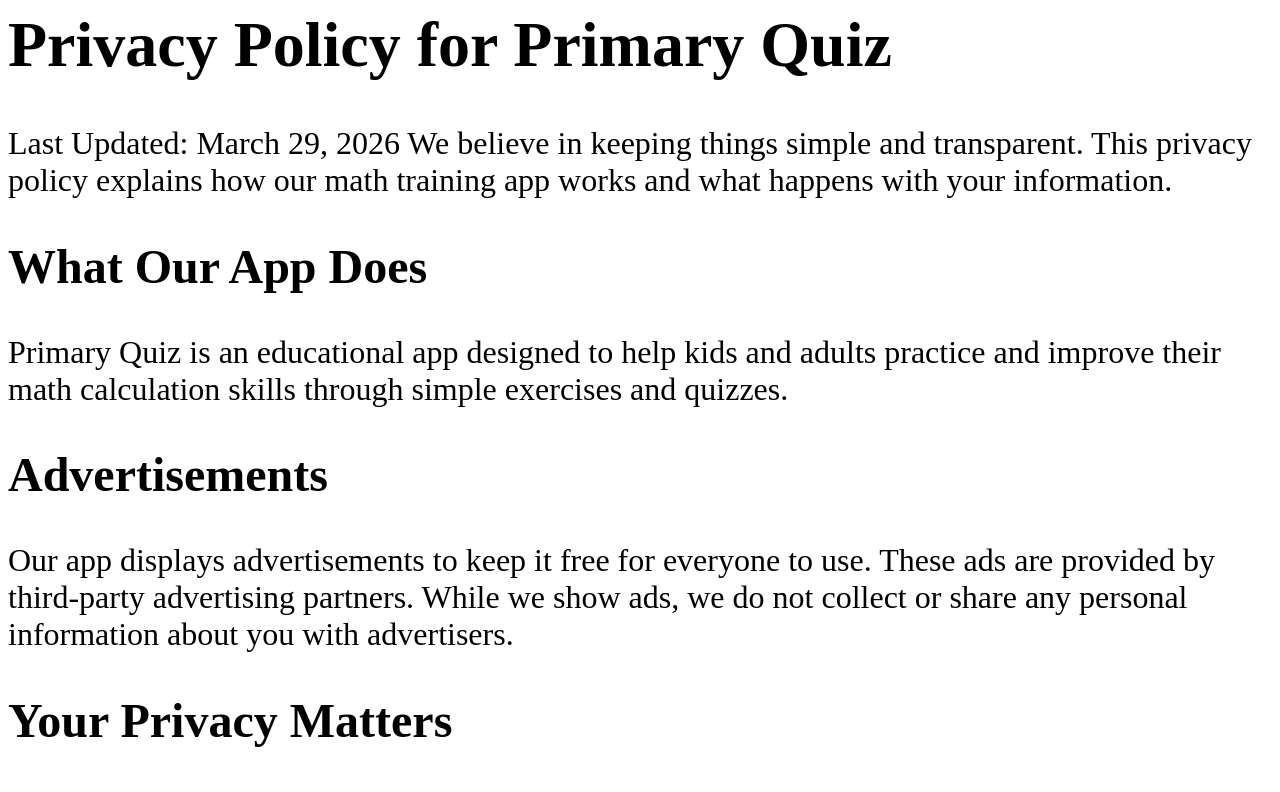
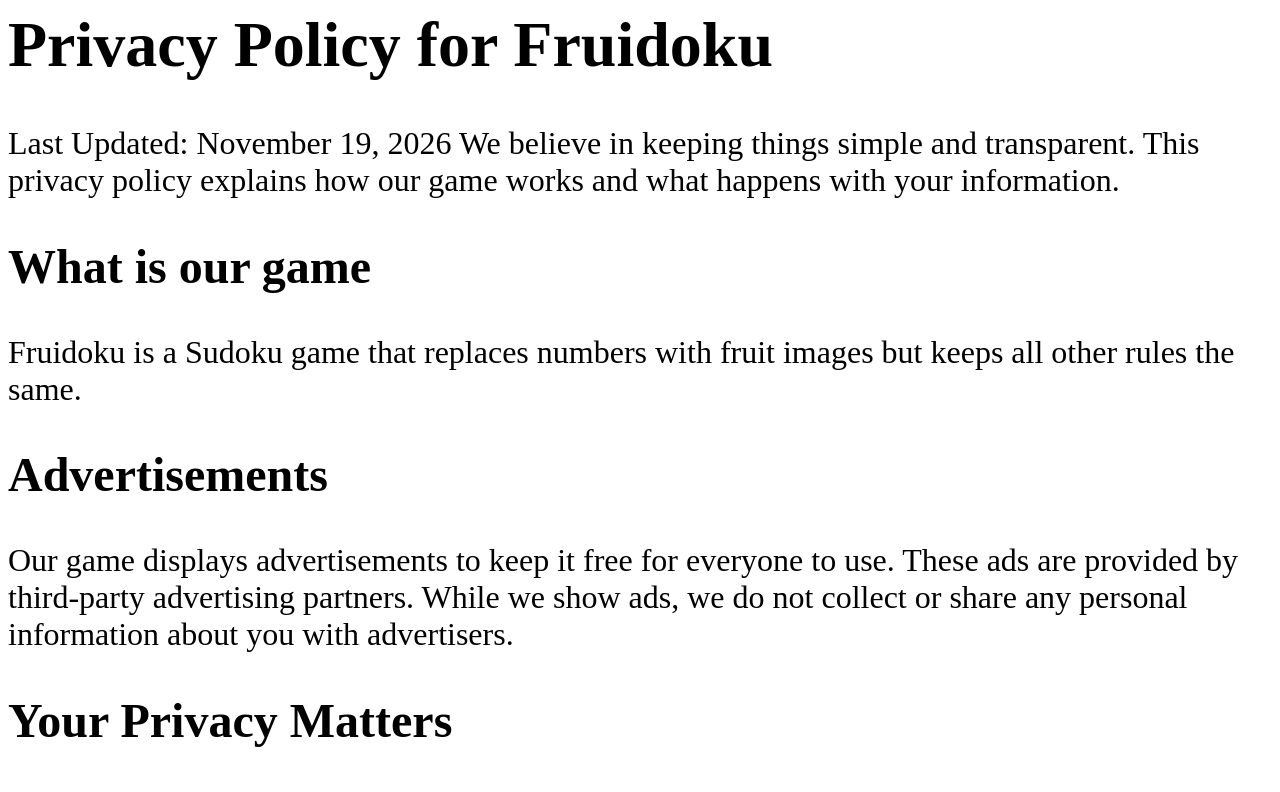
Before and after one commit to little-cherries/little-cherries.github.io, a plain HTML site: page fruidoku/privacypolicy.html in a window 1280 px wide. Shown: the top 792 px of the page. Drawn offline with Linux system fonts and the light colour scheme.

Commit message:
Update privacypolicy.html
Updated for Fruidoku

```diff
--- a/fruidoku/privacypolicy.html
+++ b/fruidoku/privacypolicy.html
@@ -1,7 +1,7 @@
 <html lang="en">
 <head>
     <meta name="viewport" content="width=device-width, initial-scale=1.0">
-    <title>Primary Quiz Privacy Policy</title>
+    <title>Fruidoku Privacy Policy</title>
     <style>
         body {
             font-size: clamp(20px, 4vw, 32px);
@@ -9,28 +9,25 @@
     </style>
 </head>
 <body>
-<h1>Privacy Policy for Primary Quiz</h1>
+<h1>Privacy Policy for Fruidoku</h1>
 
-Last Updated: March 29, 2026
+Last Updated: November 19, 2026
 
-We believe in keeping things simple and transparent. This privacy policy explains how our math
-training app works and what happens with your information.
+We believe in keeping things simple and transparent. This privacy policy explains how our game works and what happens with your information.
 
-<h2>What Our App Does</h2>
+<h2>What is our game</h2>
 
-Primary Quiz is an educational app designed to help kids and adults practice and improve their math
-calculation skills through simple exercises and quizzes.
+Fruidoku is a Sudoku game that replaces numbers with fruit images but keeps all other rules the same.
 
 <h2>Advertisements</h2>
 
-Our app displays advertisements to keep it free for everyone to use. These ads are provided by
+Our game displays advertisements to keep it free for everyone to use. These ads are provided by
 third-party advertising partners. While we show ads, we do not collect or share any personal
 information about you with advertisers.
 
 <h2>Your Privacy Matters</h2>
 
-We want to be crystal clear: we do not collect, store, or share any personal data about you or your
-child. This includes:
+We want to be crystal clear: we do not collect, store, or share any personal data about you. This includes:
 <ul>
     <li>No names or contact information</li>
     <li>No email addresses</li>
@@ -39,12 +36,12 @@ child. This includes:
     <li>No usage statistics</li>
     <li>No personal information of any kind</li>
 </ul>
-The app works entirely on your device. Your math practice sessions, scores, and progress stay on
+The game works entirely on your device. Your game sessions, scores, and progress stay on
 your phone and are never sent to us or anyone else.
 
 <h2>Children's Privacy</h2>
 
-Our app is safe for children. We do not knowingly collect any information from children under 13 or
+Our game is safe for children. We do not knowingly collect any information from children under 13 or
 anyone else. Parents can feel confident that their children's privacy is fully protected.
 
 <h2>Third-Party Advertising</h2>
@@ -64,8 +61,8 @@ little.cherries@outlook.com
 
 <h2>Your Trust</h2>
 
-Your privacy and trust are important to us. We've designed Primary Quiz to be a simple, safe, and
-private way to practice math skills without any data collection or privacy concerns.
+Your privacy and trust are important to us. We've designed Fruidoku to be a simple, safe, and
+private way to play a game without any data collection or privacy concerns.
 
 <br>
 </body>
```
